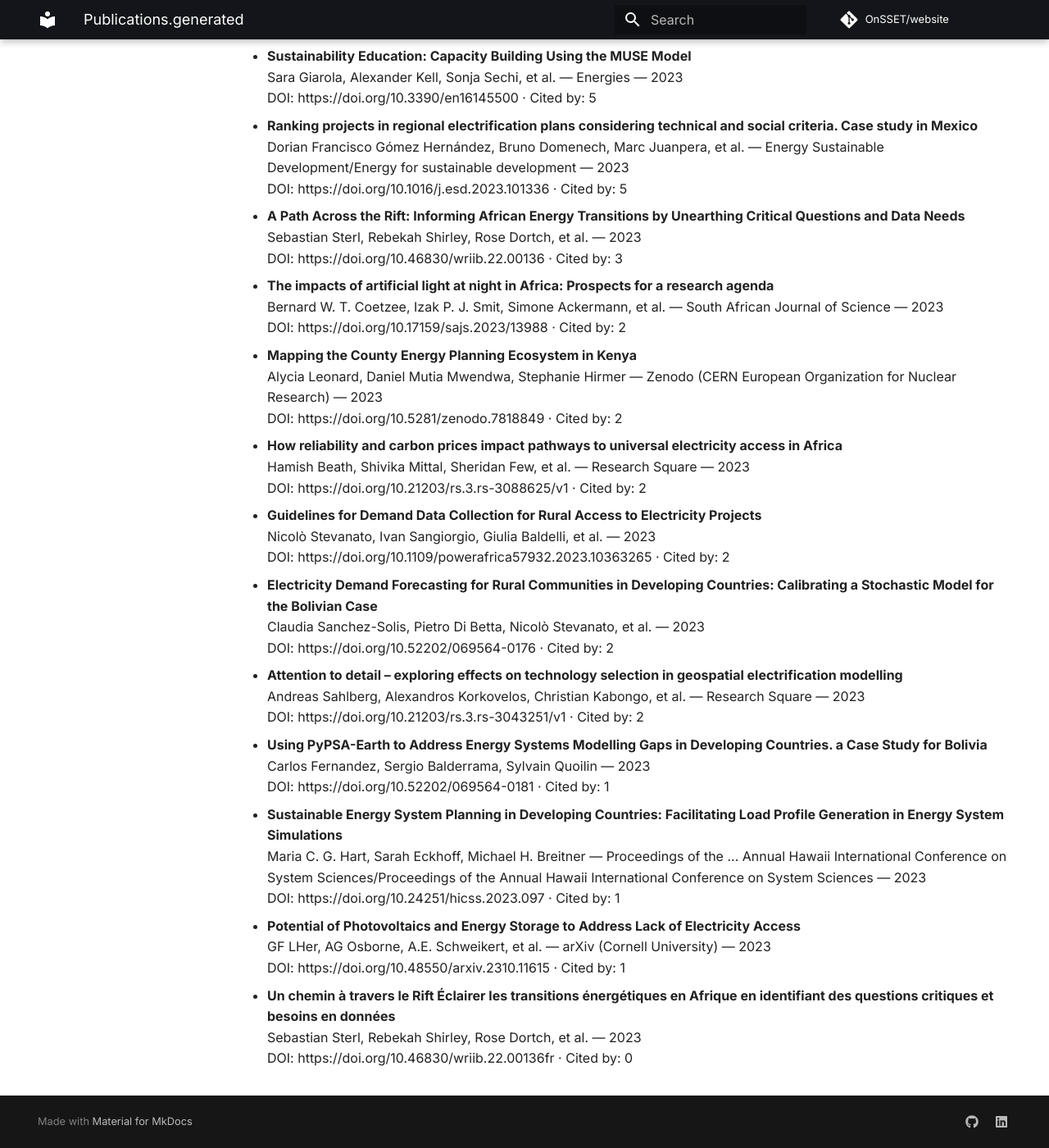
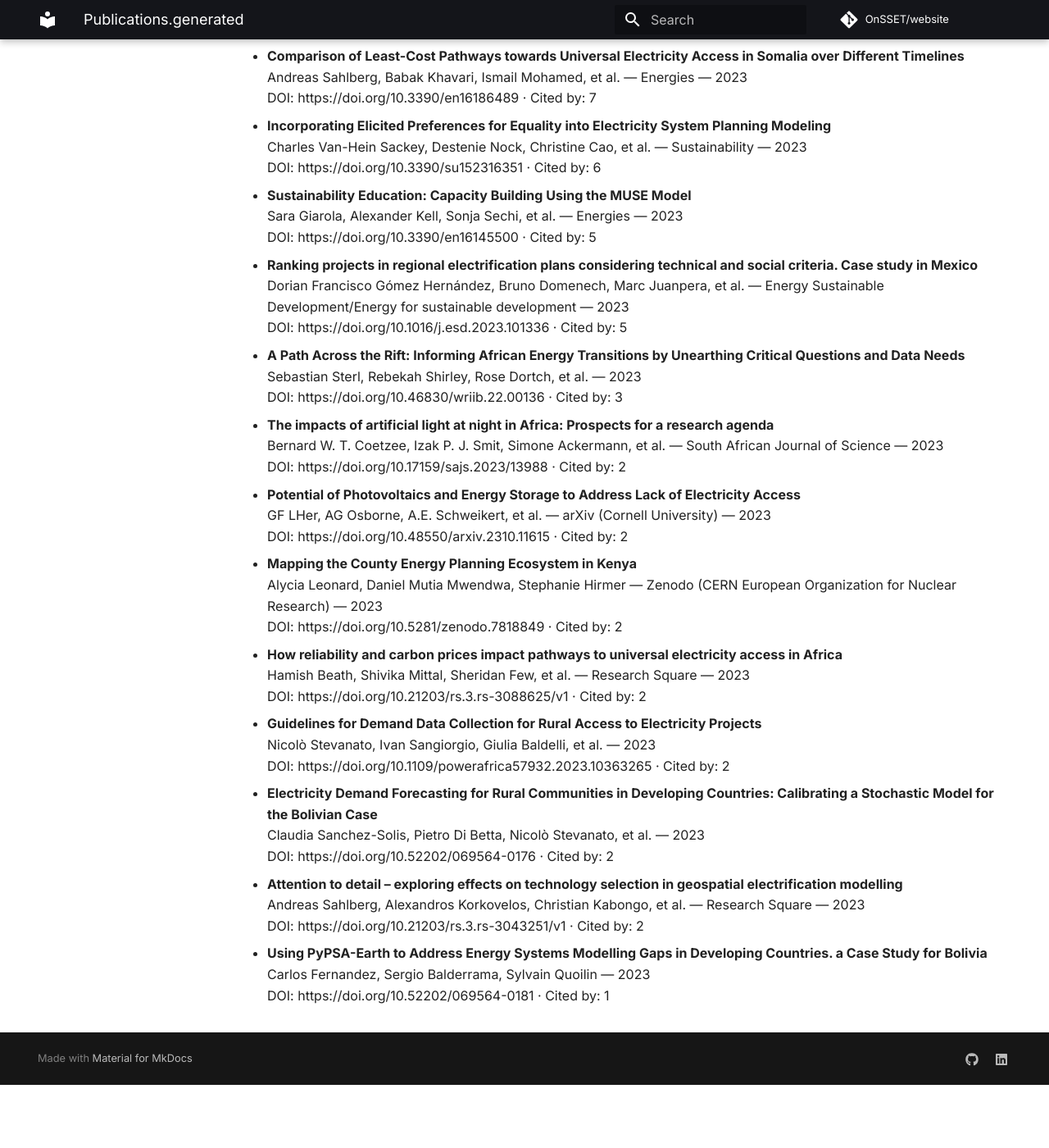
Before and after one commit to OnSSET/website, an MkDocs documentation site: the page built from docs/publications.generated.md, in a window 1280 px wide and 1400 px high, scrolled down 11022 px. Shown: the whole window at 82% size. Built offline with MkDocs 1.6.1 and Material for MkDocs 9.7.7, drawn with Linux system fonts in a browser that asks for light colours; comment, search, counter and statistics services are not loaded; after the commit the page ends 12345 px from its top, so only the background shows below that; some of the changed text lies outside the part shown.

Commit message:
Auto-update publications

```diff
--- a/docs/publications.generated.md
+++ b/docs/publications.generated.md
@@ -462,6 +470,10 @@ No results found.
   Bernard W. T. Coetzee, Izak P. J. Smit, Simone Ackermann, et al. — South African Journal of Science — 2023
   DOI: https://doi.org/10.17159/sajs.2023/13988 · Cited by: 2
 
+- **Potential of Photovoltaics and Energy Storage to Address Lack of Electricity Access**
+  GF LHer, AG Osborne, A.E. Schweikert, et al. — arXiv (Cornell University) — 2023
+  DOI: https://doi.org/10.48550/arxiv.2310.11615 · Cited by: 2
+
 - **Mapping the County Energy Planning Ecosystem in Kenya**
   Alycia Leonard, Daniel Mutia Mwendwa, Stephanie Hirmer — Zenodo (CERN European Organization for Nuclear Research) — 2023
   DOI: https://doi.org/10.5281/zenodo.7818849 · Cited by: 2
@@ -485,15 +497,3 @@ No results found.
 - **Using PyPSA-Earth to Address Energy Systems Modelling Gaps in Developing Countries. a Case Study for Bolivia**
   Carlos Fernandez, Sergio Balderrama, Sylvain Quoilin — 2023
   DOI: https://doi.org/10.52202/069564-0181 · Cited by: 1
-
-- **Sustainable Energy System Planning in Developing Countries: Facilitating Load Profile Generation in Energy System Simulations**
-  Maria C. G. Hart, Sarah Eckhoff, Michael H. Breitner — Proceedings of the ... Annual Hawaii International Conference on System Sciences/Proceedings of the Annual Hawaii International Conference on System Sciences — 2023
-  DOI: https://doi.org/10.24251/hicss.2023.097 · Cited by: 1
-
-- **Potential of Photovoltaics and Energy Storage to Address Lack of Electricity Access**
-  GF LHer, AG Osborne, A.E. Schweikert, et al. — arXiv (Cornell University) — 2023
-  DOI: https://doi.org/10.48550/arxiv.2310.11615 · Cited by: 1
-
-- **Un chemin à travers le Rift Éclairer les transitions énergétiques en Afrique en identifiant des questions critiques et besoins en données**
-  Sebastian Sterl, Rebekah Shirley, Rose Dortch, et al. — 2023
-  DOI: https://doi.org/10.46830/wriib.22.00136fr · Cited by: 0
```
Also changed, not shown: other parts of docs/publications.generated.md (+17 -9 lines).
